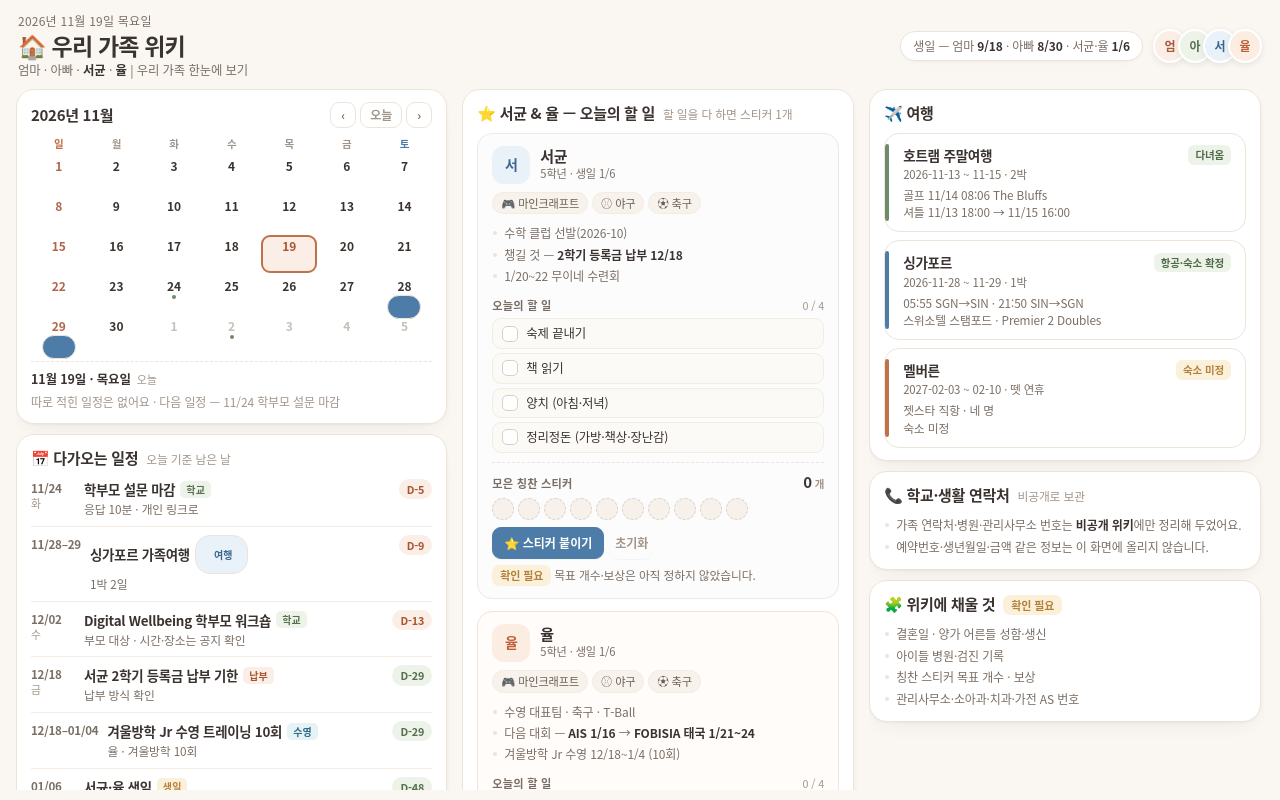
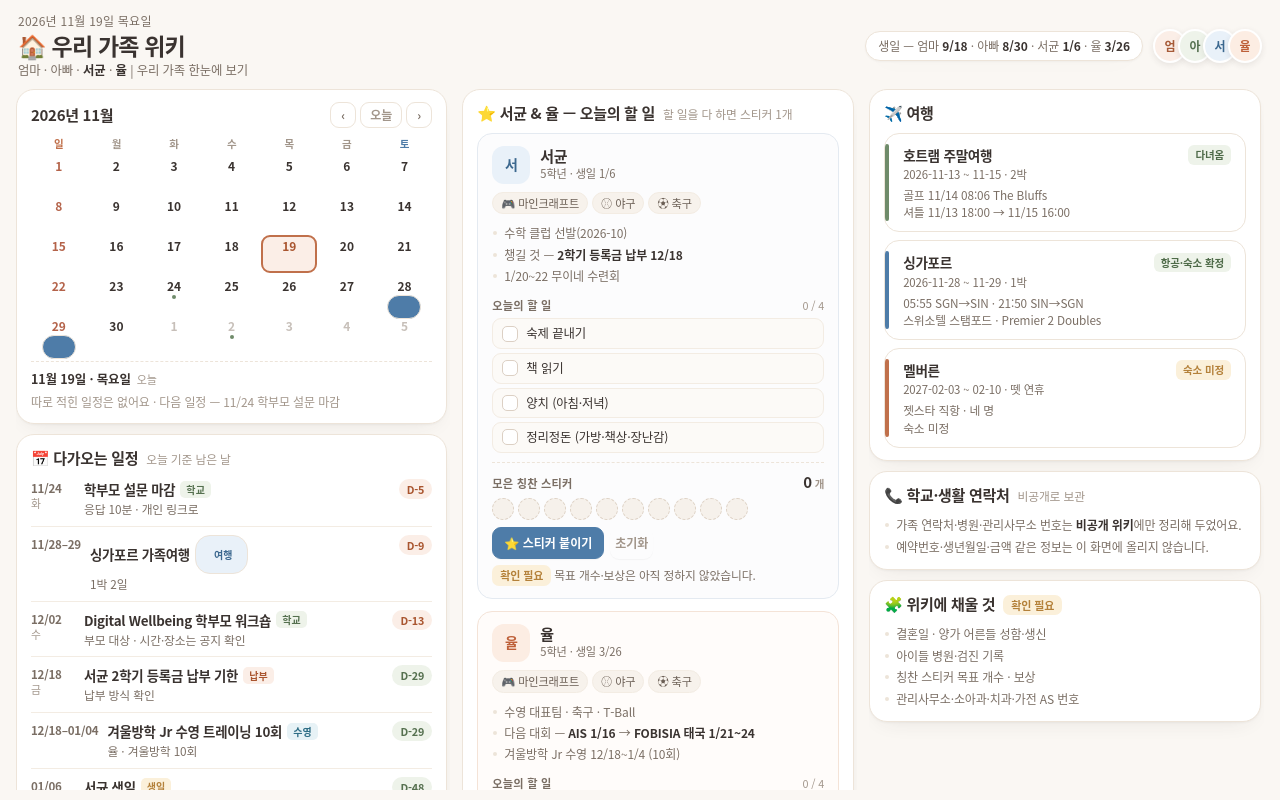
Before and after one commit to reneeyoungjoo-alt/family-dashboard, a plain HTML site: page index.html in a window 1280 px wide. Drawn offline with Linux system fonts and the light colour scheme.

Commit message:
fix: 율 생일 3/26 반영

```diff
--- a/index.html
+++ b/index.html
@@ -272,7 +272,7 @@
       <p class="members">엄마 · 아빠 · <b>서균</b> · <b>율</b> <span class="muted">|</span> 우리 가족 한눈에 보기</p>
     </div>
     <div class="hero-side">
-      <div class="birthdays">생일 — 엄마 <b>9/18</b> · 아빠 <b>8/30</b> · 서균·율 <b>1/6</b></div>
+      <div class="birthdays">생일 — 엄마 <b>9/18</b> · 아빠 <b>8/30</b> · 서균 <b>1/6</b> · 율 <b>3/26</b></div>
       <div class="avatars" aria-hidden="true">
         <div class="av mom">엄</div><div class="av dad">아</div><div class="av sg">서</div><div class="av yl">율</div>
       </div>
@@ -382,7 +382,7 @@
               <div class="kid-av yl">율</div>
               <div>
                 <div class="kid-name">율</div>
-                <div class="kid-sub">5학년 · 생일 1/6</div>
+                <div class="kid-sub">5학년 · 생일 3/26</div>
               </div>
             </div>
             <div class="chips">
@@ -513,7 +513,8 @@
     { s:'2026-12-02', e:'2026-12-02', title:'Digital Wellbeing 학부모 워크숍', meta:'부모 대상 · 시간·장소는 공지 확인', tag:'학교', cls:'school' },
     { s:'2026-12-18', e:'2026-12-18', title:'서균 2학기 등록금 납부 기한', meta:'납부 방식 확인', tag:'납부', cls:'money' },
     { s:'2026-12-18', e:'2027-01-04', title:'겨울방학 Jr 수영 트레이닝 10회', meta:'율 · 겨울방학 10회', tag:'수영', cls:'swim' },
-    { s:'2027-01-06', e:'2027-01-06', title:'서균·율 생일', meta:'쌍둥이 생일', tag:'생일', cls:'birthday' },
+    { s:'2027-01-06', e:'2027-01-06', title:'서균 생일', meta:'생일', tag:'생일', cls:'birthday' },
+    { s:'2027-03-26', e:'2027-03-26', title:'율 생일', meta:'생일', tag:'생일', cls:'birthday' },
     { s:'2027-01-16', e:'2027-01-16', title:'AIS 뉴이어 스프린트 수영대회', meta:'율 · 07:00~17:00', tag:'수영', cls:'swim' },
     { s:'2027-01-20', e:'2027-01-22', title:'서균 무이네 수련회', meta:'학교 주관', tag:'학교', cls:'school' },
     { s:'2027-01-21', e:'2027-01-24', title:'FOBISIA 태국 수영대회', meta:'율 · 태국 (대회 22~24일)', tag:'수영', cls:'swim' },
```
